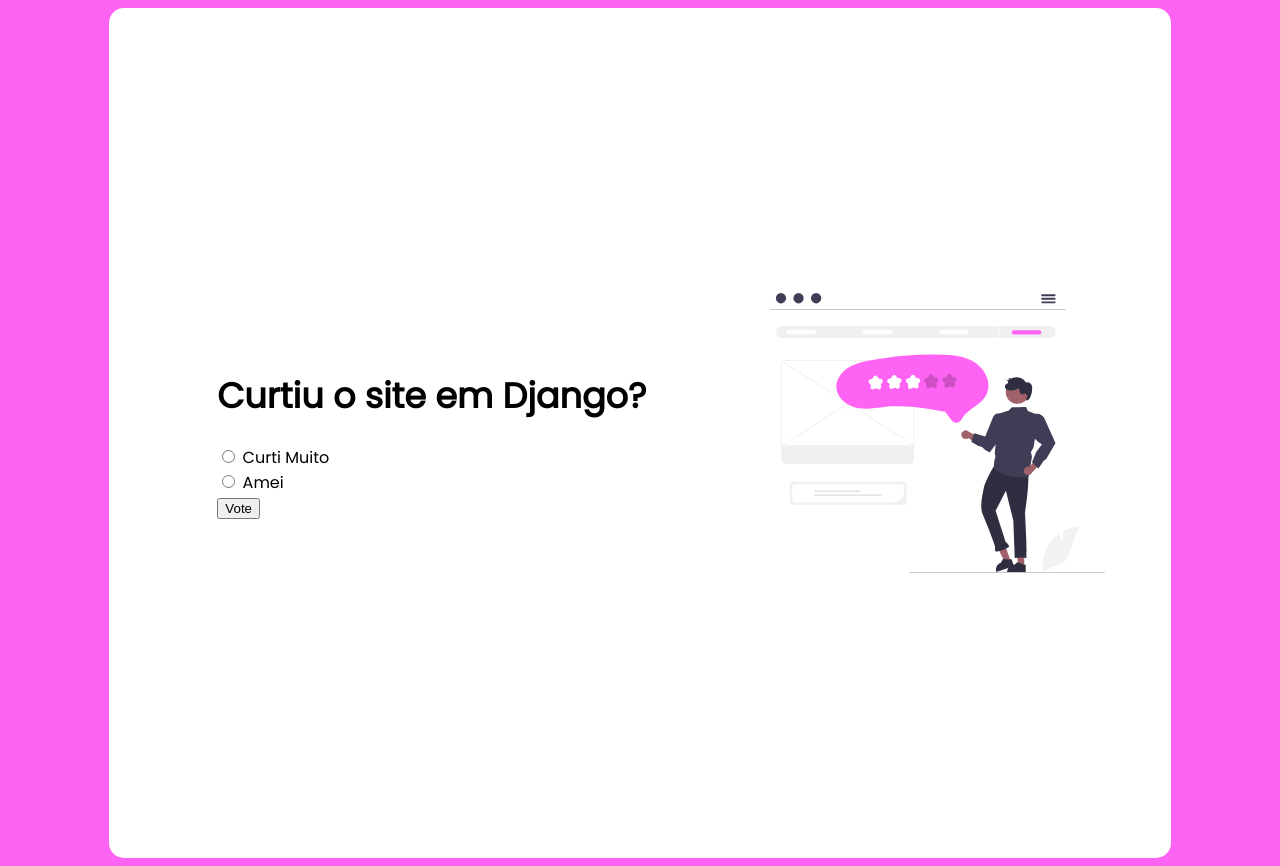
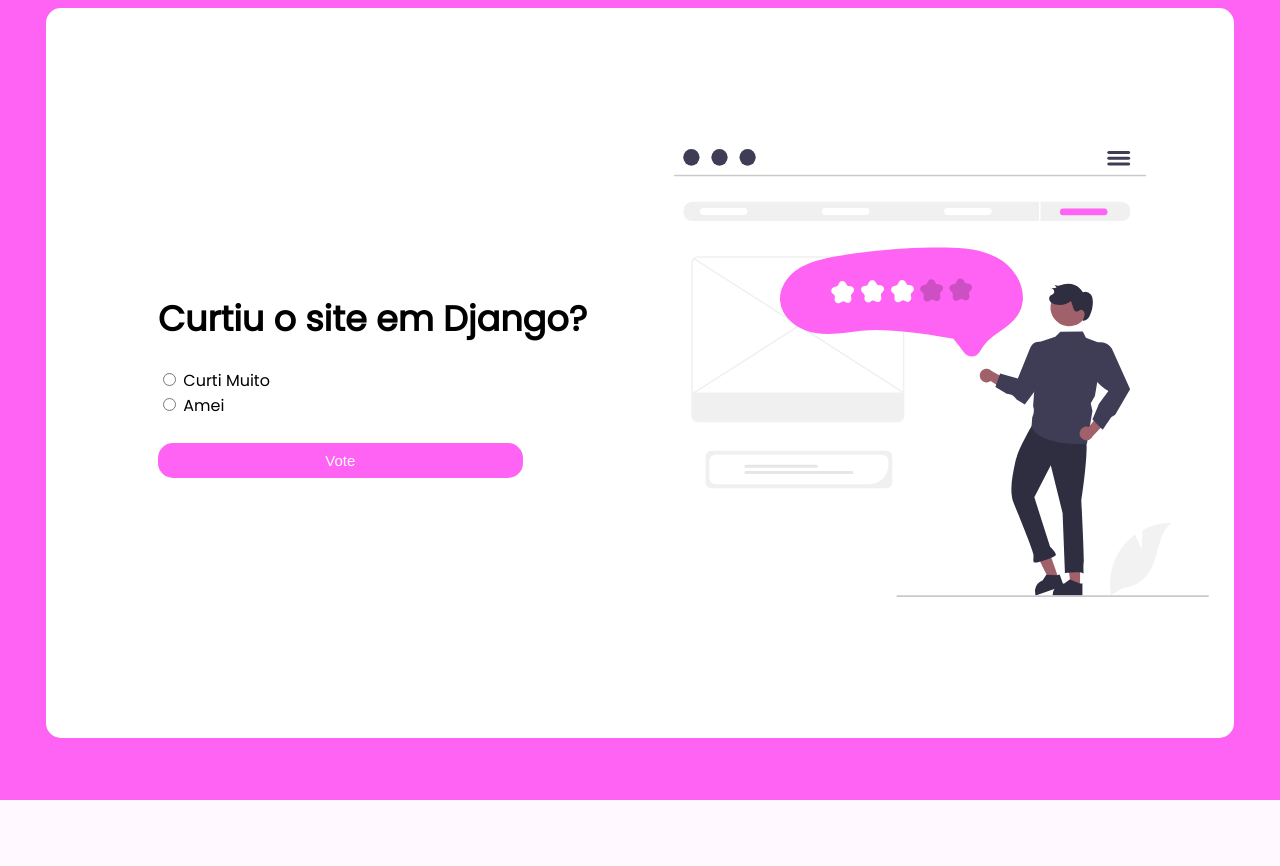
Before and after one commit to leticia-perotti/django, a Django app: page /polls/1/vote/ in a window 1280 px wide. After the commit the page ends 800 px from the top, so only its background shows below. Run offline with Django 3.2, Linux system fonts and the light colour scheme; data comes from the database, SQL or seed files in the repository; both versions use the stored data as it was after the commit.

Commit message:
front-end vote

```diff
--- a/mysite/static/css/index.css
+++ b/mysite/static/css/index.css
@@ -2,7 +2,7 @@
 .index{
     display: flex;
     align-items: stretch;
-    height: 100vh;
+    max-height: 100vh;
     border: none;
     padding: none;
 }
--- a/mysite/static/css/vote.css
+++ b/mysite/static/css/vote.css
@@ -2,27 +2,21 @@
 
 .body{
     background-color: #FF63F4;
-    height: 35%;
 }
 
 .content{
     align-items: center;
     background-color: #fff;
-    height: 35%;
-    width: 80%;
+    width: 90%;
+    height: 85vh;
     margin:auto;
     padding: 25px;
     border-radius: 15px;
     font-family: 'Poppins', sans-serif;
     display: flex;
-    align-items: stretch;
-    height: 100vh;
-    border: none;
-    padding: none;
 }
 .form{
     flex: 10;
-    background: #fff;
     display: flex;
     flex-direction: column;
     justify-content: center;
@@ -41,5 +35,16 @@
     justify-content: center;
 }
 .imagem{
-    height: 35%;
+    max-height: 35vw ;
 }
+
+.button_vote{
+    border: none;
+    width:85%;
+    height: 35px;
+    background-color: #FF63F4;
+    border-radius: 15px;
+    color: #fff;
+    font-size: 15px;
+    cursor: pointer;
+}
--- a/mysite/template/polls/results.html
+++ b/mysite/template/polls/results.html
@@ -7,7 +7,7 @@
     <title>Resultados da Enquete</title>
 </head>
 <body>
-    <legend>Total das votações<legend>
+    <h1>Seleciona uma ação</h1>
 
     <ul>
         {% for choice in question.choice_set.all_choices %}
--- a/mysite/template/polls/vote.html
+++ b/mysite/template/polls/vote.html
@@ -20,8 +20,9 @@
                     <input type="radio" name="choice" id="choice{{ forloop.counter }}" value="{{ choice.id }}">
                     <label for="choice{{ forloop.counter }}">{{ choice.choice_text }}</label><br>
                 {% endfor %}
+                <br>
 
-            <input type="submit" value="Vote">
+            <input type="submit" class="button_vote" value="Vote">
         </form>
 
     </div>
```
Also changed, not shown: mysite/db.sqlite3.
